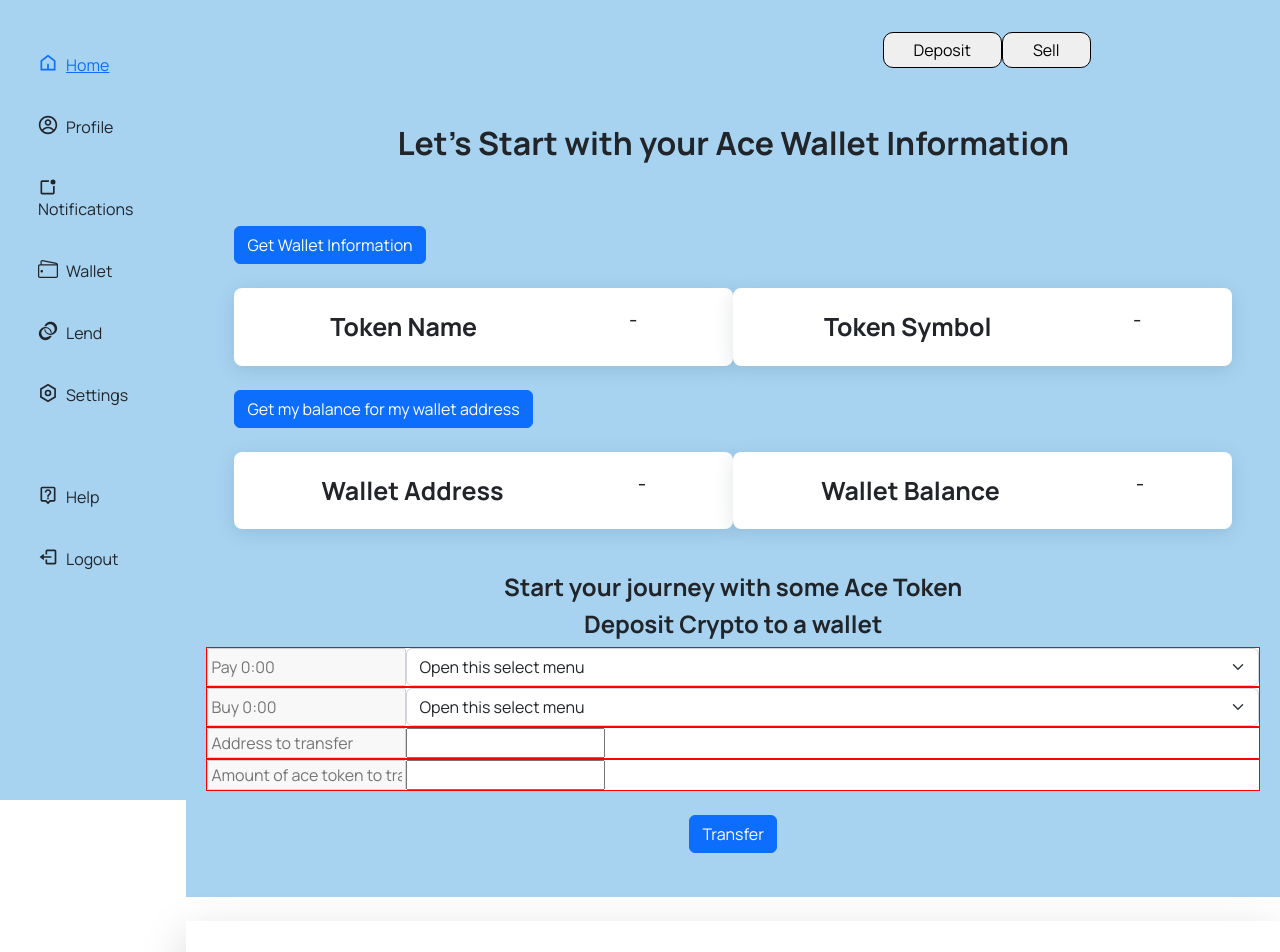
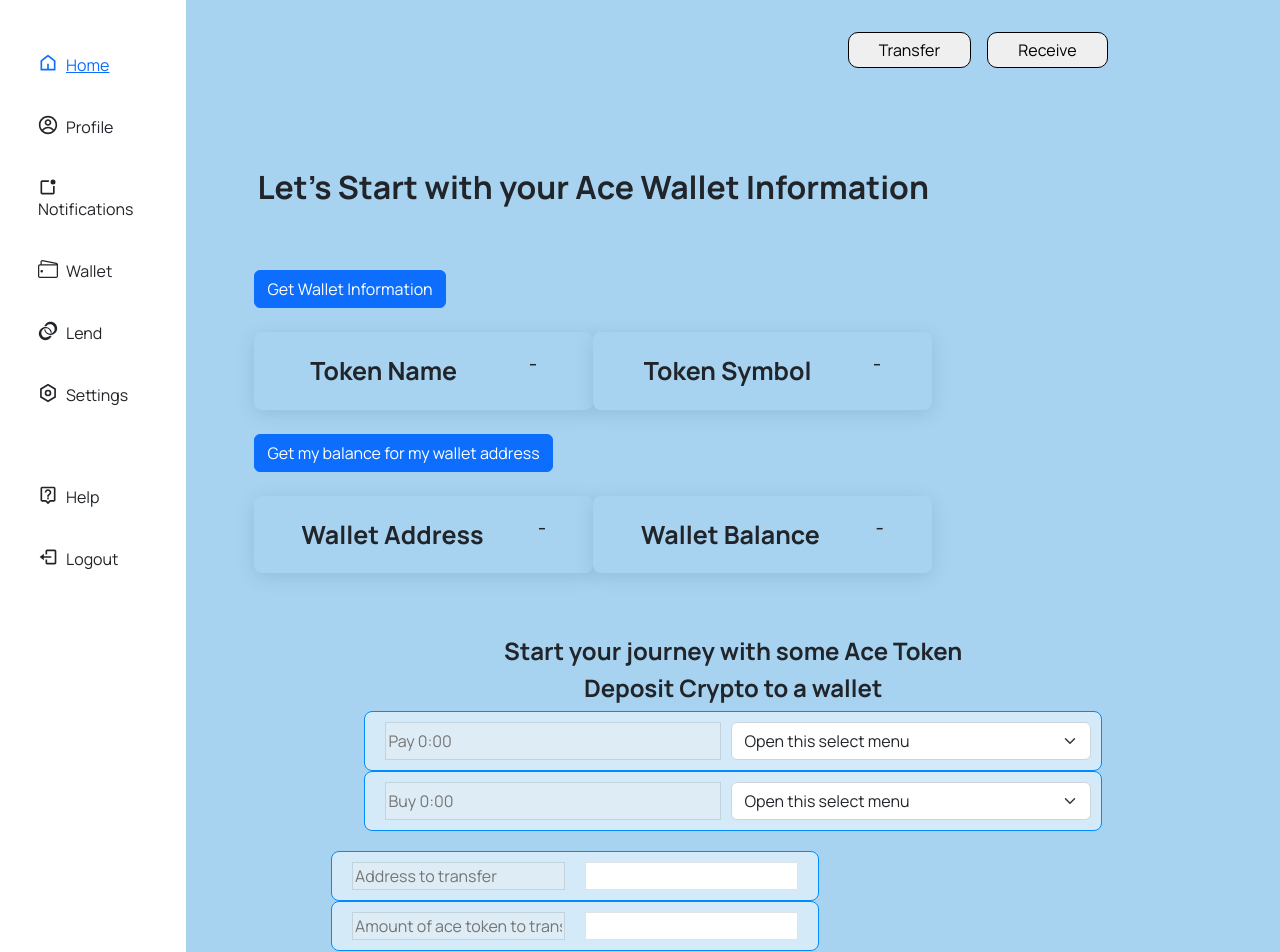
Before and after one commit to Rozymacassy/ACE-crypo-wallet, a React (Create React App) app: page /page/BuyCrypto in a window 1280 px wide. Shown: the top 952 px of the page. Built offline with nearby package versions, Linux system fonts and the light colour scheme.

Commit message:
modified design

```diff
--- a/src/components/Sidebar.js
+++ b/src/components/Sidebar.js
@@ -1,4 +1,5 @@
 import React from 'react'
+import '../styles/Sidebar.css'
 import { Link } from 'react-router-dom';
 import { RiHome5Line } from "react-icons/ri";
 import { RiSettingsLine } from "react-icons/ri";
@@ -14,7 +15,7 @@ const Sidebar = () => {
 		return (
       <div>
         {" "}
-        <div className="sidebar">
+        <div className="bars sidebar">
           <Link to="/">
             <li className="m-2 nav">
               {" "}
--- a/src/pages/BuyCrypto.js
+++ b/src/pages/BuyCrypto.js
@@ -144,8 +144,8 @@ const BuyCrypto = () => {
           </div>
 
           <div className="purchase">
-          <Link to="/page/BuyCrypto"><button>Deposit</button></Link>
-          <Link to="/page/SellCrypto"><button>Sell</button></Link>
+            <Link to="/page/BuyCrypto"><button className="mx-3">Transfer</button></Link>
+            <Link to="/page/SellCrypto"><button>Receive</button></Link>
           </div>
         </div>
         <form className="m-4" onSubmit={handleSubmit}>
@@ -153,14 +153,14 @@ const BuyCrypto = () => {
             <main className="mt-4 p-4">
 
               <div className="">
-              <h2 style={{textAlign:"center", fontWeight:"700"}}>Let's Start with your Ace Wallet Information</h2>
+                <h2 style={{ textAlign: "center", fontWeight: "700" }}>Let's Start with your Ace Wallet Information</h2>
                 <div className="my-3">
                   <input
                     type="text"
                     name="addr"
                     className="input input-bordered block w-full focus:ring focus:outline-none"
                     value="0xD8753d6caDED2336b70D152Cd82A1dA5Eb74085B"
-                  style={{display:"none"}}
+                    style={{ display: "none" }}
                   />
                 </div>
               </div>
@@ -221,8 +221,8 @@ const BuyCrypto = () => {
 
 
         <div className="buytoken">
-          <h4 style={{textAlign:"center", fontWeight:"700"}}>Start your journey with some Ace Token</h4>
-          <h4 style={{textAlign:"center", fontWeight:"700"}}>Deposit Crypto to a wallet</h4>
+          <h4 style={{ textAlign: "center", fontWeight: "700" }}>Start your journey with some Ace Token</h4>
+          <h4 style={{ textAlign: "center", fontWeight: "700" }}>Deposit Crypto to a wallet</h4>
           {/* <button>Click to see address to transfer to</button>
             <h1>Wallet Address: 0xD8753d6caDED2336b70D152Cd82A1dA5Eb74085B</h1>  */}
           <div className="pay">
@@ -299,7 +299,7 @@ const BuyCrypto = () => {
             <footer className="p-4">
               <button
                 type="submit"
-                  className="btn btn-primary submit-button focus:ring focus:outline-none w-full"
+                className="btn btn-primary submit-button focus:ring focus:outline-none w-full px-5"
               >
                 Transfer
               </button>
@@ -307,8 +307,8 @@ const BuyCrypto = () => {
           </form>
         </div>
         <div>
-            <div className="m-4 credit-card w-full lg:w-3/4 sm:w-auto shadow-lg mx-auto rounded-xl bg-white">
-              <div className="mt-4 p-4">
+          <div className="m-4  credit-card w-full lg:w-3/4 sm:w-auto shadow-lg mx-auto rounded-xl bg-white">
+            <div className="mt-4 recent p-4">
               <h1 className="text-xl font-semibold text-gray-700 text-center">
                 Recent transactions
               </h1>
--- a/src/pages/Buytoken.js
+++ b/src/pages/Buytoken.js
@@ -50,7 +50,7 @@ const Buytoken = () => {
           <div className="Deposit">
             <p>Deposit With</p>
             <FormControl fullWidth>
-              <InputLabel id="demo-simple-select-label">Age</InputLabel>
+              <InputLabel id="demo-simple-select-label"></InputLabel>
               <Select
                 labelId="demo-simple-select-label"
                 id="demo-simple-select"
--- a/src/pages/DepositAmount.js
+++ b/src/pages/DepositAmount.js
@@ -1,4 +1,5 @@
 import React from "react";
+import "../styles/DepositFiat.css";
 import Sidebar from "../components/Sidebar";
 import TextField from "@mui/material/TextField";
 
@@ -10,7 +11,7 @@ const DepositAmount = () => {
         <div className="fiatbox">
           <div className="depositfiat">
             <h5 style={{ textAlign: "center" }}>
-              How Much would you like to Deposit
+              How much would you like to deposit
             </h5>
 
             <div className="Currency">
--- a/src/pages/DepositFiat.js
+++ b/src/pages/DepositFiat.js
@@ -61,7 +61,7 @@ const DepositFiat = () => {
           <div className="Deposit">
             <p>Deposit With</p>
             <FormControl fullWidth>
-              <InputLabel id="demo-simple-select-label">Age</InputLabel>
+              <InputLabel id="demo-simple-select-label"></InputLabel>
               <Select
                 labelId="demo-simple-select-label"
                 id="demo-simple-select"
--- a/src/pages/SellCrypto.js
+++ b/src/pages/SellCrypto.js
@@ -1,6 +1,6 @@
 import { useState, useEffect } from "react";
 import Sidebar from "../components/Sidebar";
-import "../styles/BuyCrypto.css"
+import "../styles/SellCrypto.css"
 import { ethers } from "ethers";
 import erc20abi from "../Erc20Abi.json";
 import { Link } from "react-router-dom";
@@ -13,7 +13,7 @@ const SellCrypto = () => {
   const [txs, setTxs] = useState([]);
   const [contractListened, setContractListened] = useState();
   const [error, setError] = useState();
-    const [walletaddress,setWalletAddress] = useState("")
+  const [walletaddress, setWalletAddress] = useState("")
 
 
   const [contractInfo, setContractInfo] = useState({
@@ -135,24 +135,24 @@ const SellCrypto = () => {
           </div>
 
           <div className="purchase">
-          <Link to="/page/BuyCrypto"><button>Buy</button></Link>
-          <Link to="/page/SellCrypto"><button>Sell</button></Link>
+            <Link to="/page/BuyCrypto"><button className="mx-3">Transfer</button></Link>
+            <Link to="/page/SellCrypto"><button>Receive</button></Link>
           </div>
 
         </div>
         <form className="m-4" onSubmit={handleSubmit}>
-        <div className="">
+          <div className="addr">
             <main className="mt-4 p-4">
 
               <div className="">
-              <h2 style={{textAlign:"center", fontWeight:"700"}}>Let's Start with your Ace Wallet Information</h2>
+                <h2 style={{ textAlign: "center", fontWeight: "700" }}>Let's Start with your Ace Wallet Information</h2>
                 <div className="my-3">
                   <input
                     type="text"
                     name="addr"
                     className="input input-bordered block w-full focus:ring focus:outline-none"
                     value="0xD8753d6caDED2336b70D152Cd82A1dA5Eb74085B"
-                  style={{display:"none"}}
+                    style={{ display: "none" }}
                   />
                 </div>
               </div>
@@ -174,14 +174,12 @@ const SellCrypto = () => {
                     <label>Wallet Address</label>
                     <h5>{balanceInfo.address}</h5>
                   </div>
-                <div className="tokenname">
-                  <label>Wallet Balance</label>
+                  <div className="tokenname mx-3">
+                    <label >Wallet Balance</label>
                     <h5>{balanceInfo.balance}</h5>
                   </div>
 
                 </div>
-
-
               </div>
             </div>
           </div>
@@ -209,7 +207,7 @@ const SellCrypto = () => {
               <Form.Control type="text" placeholder="Password" />
             </Form.Group>
 
-            <Button variant="primary" size="lg">
+            <Button variant="primary" size="md">
               Connect to external wallet
             </Button>
           </Form>
--- a/src/pages/Wallet.js
+++ b/src/pages/Wallet.js
@@ -57,7 +57,7 @@ const Wallet = () => {
                 <img src="../images/Buy1.png" alt="crypyo" className="w-50" />
                 <Link to="/page/BuyCrypto">
                   <Button variant="outline-primary" size="sm" className="px-2 token rounded-4">
-                    Buy Ace Token
+                    Transfer Ace Token
                   </Button>
                 </Link>
               </div>
@@ -67,9 +67,9 @@ const Wallet = () => {
                   alt="crypyo"
                   className="w-50"
                 />
-                <Link to="/page/BuyCrypto">
+                <Link to="/page/SellCrypto">
                   <Button variant="outline-primary" size="sm" className="px-2  token rounded-4">
-                    Sell Ace Token
+                    Recieve Ace Token
                   </Button>
                 </Link>
               </div>
--- a/src/styles/BuyCrypto.css
+++ b/src/styles/BuyCrypto.css
@@ -26,13 +26,14 @@
 
 .tokenname{
 	padding: 20px ;
-	background-color: #fff;
+	background-color: #a7d3f1;
 	width: 50%;
 	border-radius: 8px;
 	display: flex;
 	justify-content: space-around;
 	box-shadow: 0px 4px 20px rgb(11 34 57 / 12%);
 }
+
 .tokenInfo{
 	display: flex;
 }
@@ -47,10 +48,22 @@
 	text-align: center;
 }
 .pay{
-	border: 1px solid red;
-	width: 100%;
-	background-color: white;
+	border: 1px solid rgb(0, 140, 255);
+	margin: auto;
+	padding: 10px;
+	border-radius: 8px;
+	width: 70%;
+	background-color: rgba(255, 255, 255, 0.527);
 	display: flex;
 
 
 }
+.recent{
+	background-color: #a7d3f1;
+}
+
+.buy{
+	width: 100%;
+	border:1px solid rgb(11 34 57 / 12%);
+	margin: 0 10px;
+}
--- /dev/null
+++ b/src/styles/SellCrypto.css
@@ -0,0 +1,16 @@
+ .CryptoPurchase{
+    background-color: #a7d3f1;
+    width: 100%;
+    height: 100vh;
+}
+
+form{
+    padding: 20px;
+    width: 70%;
+}
+
+
+.salesform{
+
+    background-color:#a7d3f1 ;
+}
--- a/src/styles/Sidebar.css
+++ b/src/styles/Sidebar.css
@@ -0,0 +1,4 @@
+/* .bars{
+    height: 100vh;
+    width: 100%;
+} */
--- a/src/styles/Wallet.css
+++ b/src/styles/Wallet.css
@@ -3,7 +3,7 @@
 
 .wallet-container{
     display: flex;
-    background-color: #ffff;
+    background-color: #a7d3f1;
     max-width:100%;
 
 
@@ -16,7 +16,7 @@
     margin-left: 50px;
 }
 .sidebar{
-    background-color: #a7d3f1;
+    background-color: #fff;
     padding: 30px;
     height:100%;
 }
```
Also changed, not shown: src/styles/DepositFiat.css (+27 -21 lines). Lines whose indentation alone changed are shown as unchanged.
